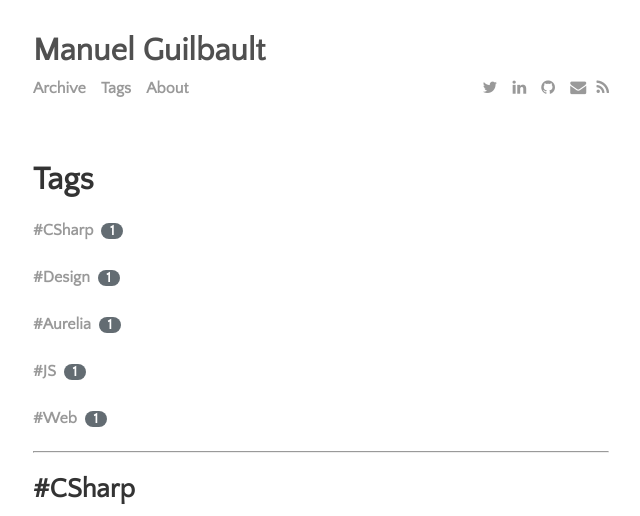
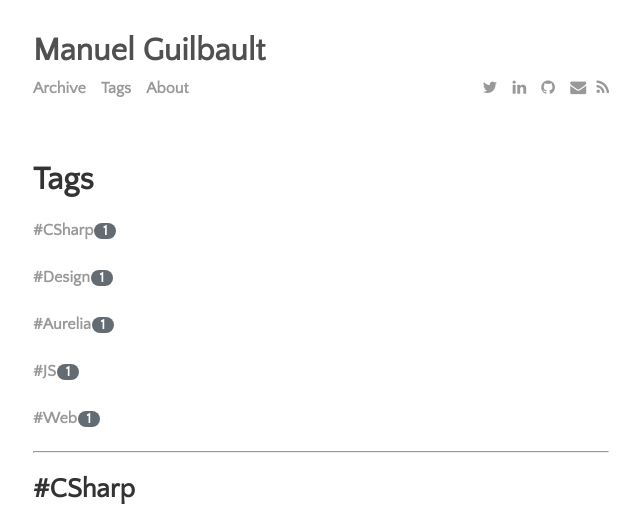
Before and after one commit to manuel-guilbault/manuel-guilbault.github.io, a Jekyll site: the page built from tags.md, in a window 1280 px wide. Shown: the top 516 px of the page, without its empty margins (319-959 px from the left). Built offline with Jekyll 4.4.1, drawn with Linux system fonts in a browser that asks for light colours; nearby versions of some CDN libraries.

Commit message:
Style tags list on tags page

```diff
--- a/css/main.css
+++ b/css/main.css
@@ -348,6 +348,11 @@ a:hover .badge {
   background-color: black;
 }
 
+.tag .badge {
+  margin-left: -0.2em;
+  margin-right: 0.5em;
+}
+
 /*
   Social media icons
 */
--- a/tags.md
+++ b/tags.md
@@ -4,8 +4,7 @@ title: Tags
 ---
 {% for tag in site.tags %}
   <a href="#{{ tag[0] | slugify }}" class="tag">
-    #{{ tag | first }}&nbsp;
-    <span class="badge">{{ tag | last | size}}</span>
+    #{{ tag | first }}&nbsp;<span class="badge">{{ tag | last | size}}</span>
   </a>
 {% endfor %}
 
```
